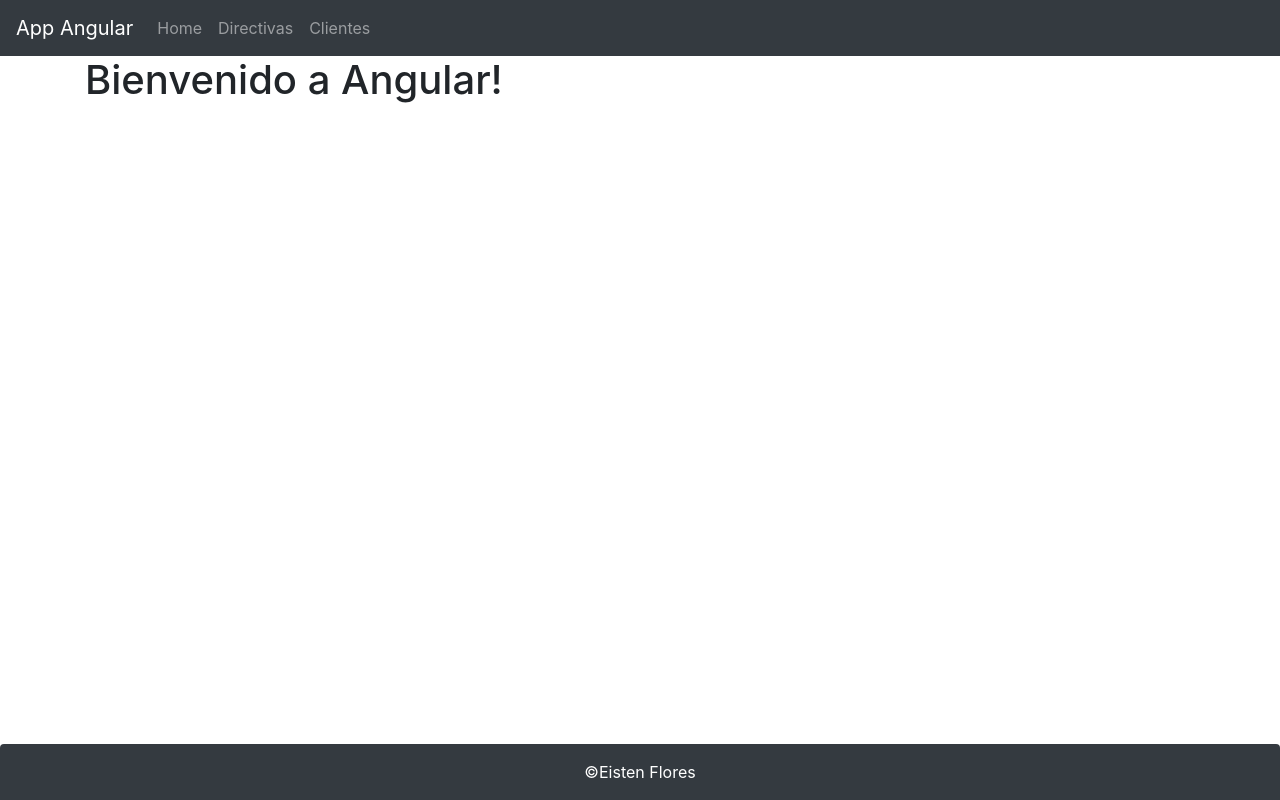
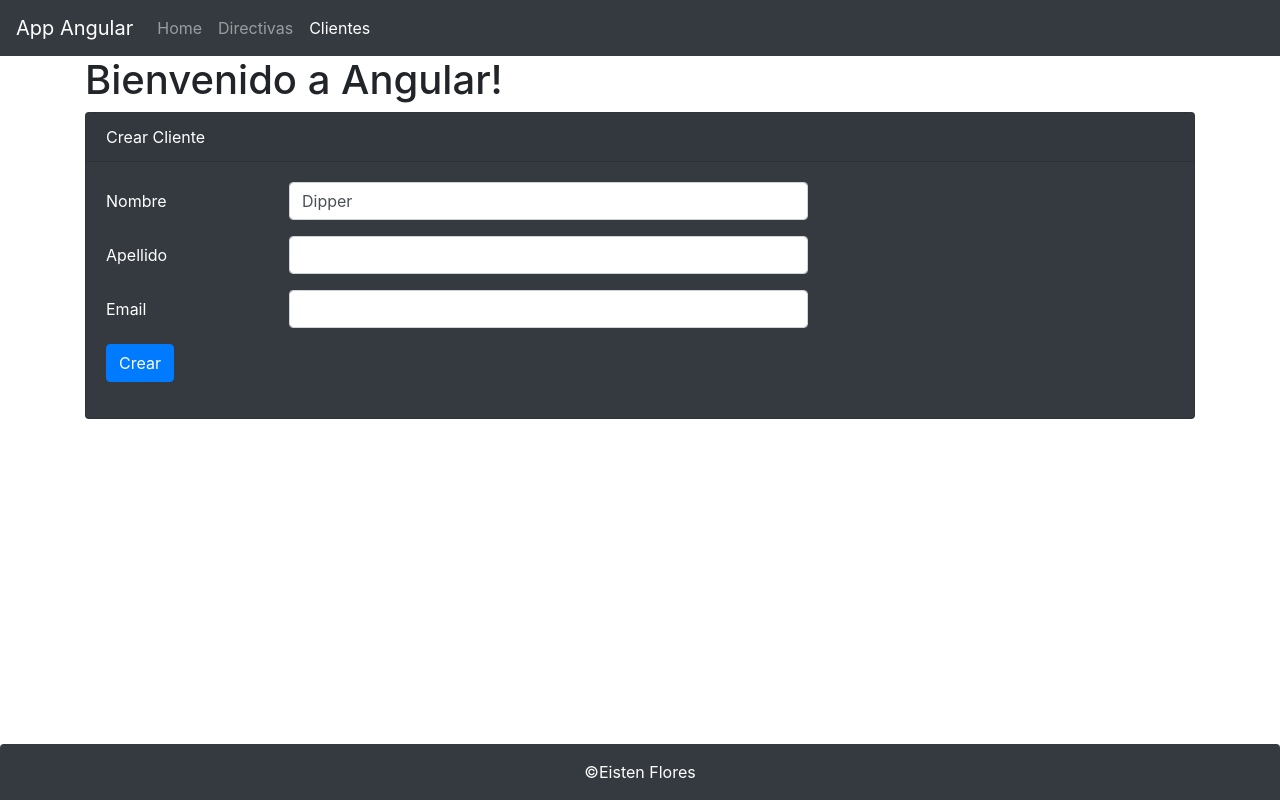
Before and after one commit to Eisten1996/app-cliente, an Angular app: page /clientes/form in a window 1280 px wide. Before the commit this address led to /. Built offline with nearby package versions, Linux system fonts and the light colour scheme.

Commit message:
Configurando la ruta y navegación del formulario

```diff
--- a/src/app/app.module.ts
+++ b/src/app/app.module.ts
@@ -16,6 +16,7 @@ const routes: Routes = [
   {path: '', redirectTo: '/clientes', pathMatch: 'full'},
   {path: 'directivas', component: DirectivaComponent},
   {path: 'clientes', component: ClientesComponent},
+  {path: 'clientes/form', component: FromComponent},
 ];
 
 @NgModule({
--- a/src/app/clientes/cliente.ts
+++ b/src/app/clientes/cliente.ts
@@ -1,6 +1,6 @@
 export class Cliente {
   id: number;
-  nombre: string;
+  nombre = 'Dipper';
   apellido: string;
   createAt: string;
   email: string;
--- a/src/app/clientes/clientes.component.html
+++ b/src/app/clientes/clientes.component.html
@@ -2,6 +2,9 @@
   <div class="card-header">Clientes</div>
   <div class="card-body text-primary">
     <h5 class="card-title">Listado de Clientes</h5>
+    <div class="my-2 text-left">
+      <button class="btn btn-rounded btn-primary" type="button" [routerLink]="['/clientes/form']">Crear Cliente</button>
+    </div>
     <table class="table table-bordered table-striped">
       <thead>
       <tr>
--- a/src/app/clientes/from.component.html
+++ b/src/app/clientes/from.component.html
@@ -5,19 +5,19 @@
       <div class="form-group row">
         <label for="nombre" class="col-form-label col-sm-2">Nombre</label>
         <div class="col-sm-6">
-          <input type="text" id="nombre" class="form-control" [(ngModel)]="cliente.nombre">
+          <input type="text" id="nombre" name="nombre" class="form-control" [(ngModel)]="cliente.nombre">
         </div>
       </div>
       <div class="form-group row">
-        <label for="apellido" class="col-form-label col-sm-2"></label>
+        <label for="apellido" class="col-form-label col-sm-2">Apellido</label>
         <div class="col-sm-6">
-          <input type="text" id="apellido" class="form-control" [(ngModel)]="cliente.apellido">
+          <input type="text" id="apellido" name="apellido" class="form-control" [(ngModel)]="cliente.apellido">
         </div>
       </div>
       <div class="form-group row">
-        <label for="email" class="col-form-label col-sm-2"></label>
+        <label for="email" class="col-form-label col-sm-2">Email</label>
         <div class="col-sm-6">
-          <input type="text" id="email" class="form-control" [(ngModel)]="cliente.email">
+          <input type="text" id="email" name="email" class="form-control" [(ngModel)]="cliente.email">
         </div>
       </div>
       <div class="form-group row">
--- a/src/app/clientes/from.component.ts
+++ b/src/app/clientes/from.component.ts
@@ -6,8 +6,8 @@ import {Cliente} from './cliente';
   templateUrl: './from.component.html'
 })
 export class FromComponent implements OnInit {
-  private titulo = 'Crear Cliente';
-  private cliente: Cliente = new Cliente();
+  public titulo = 'Crear Cliente';
+  public cliente: Cliente = new Cliente();
 
   constructor() {
   }
```
